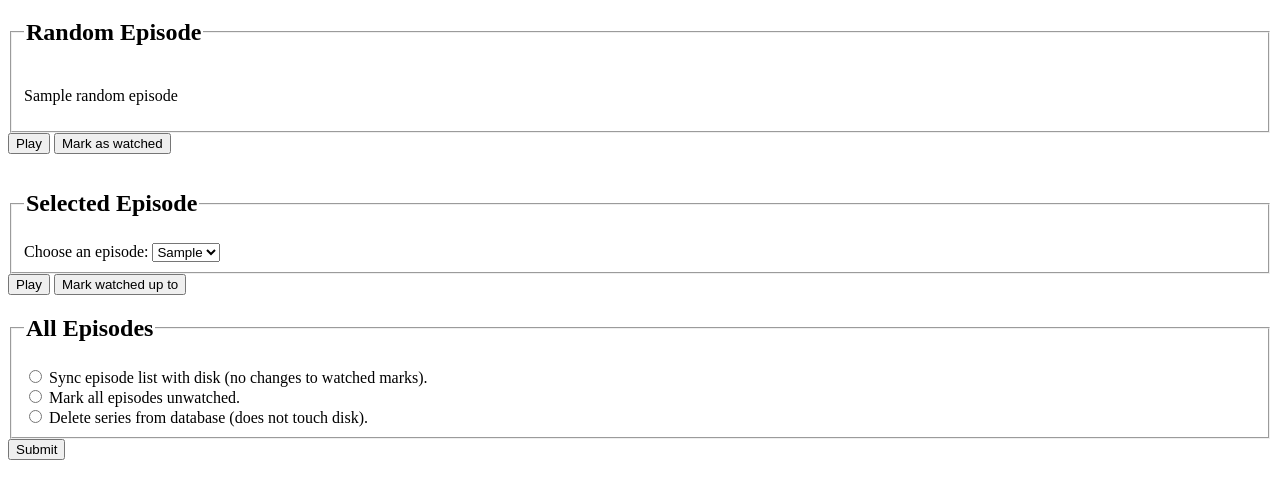
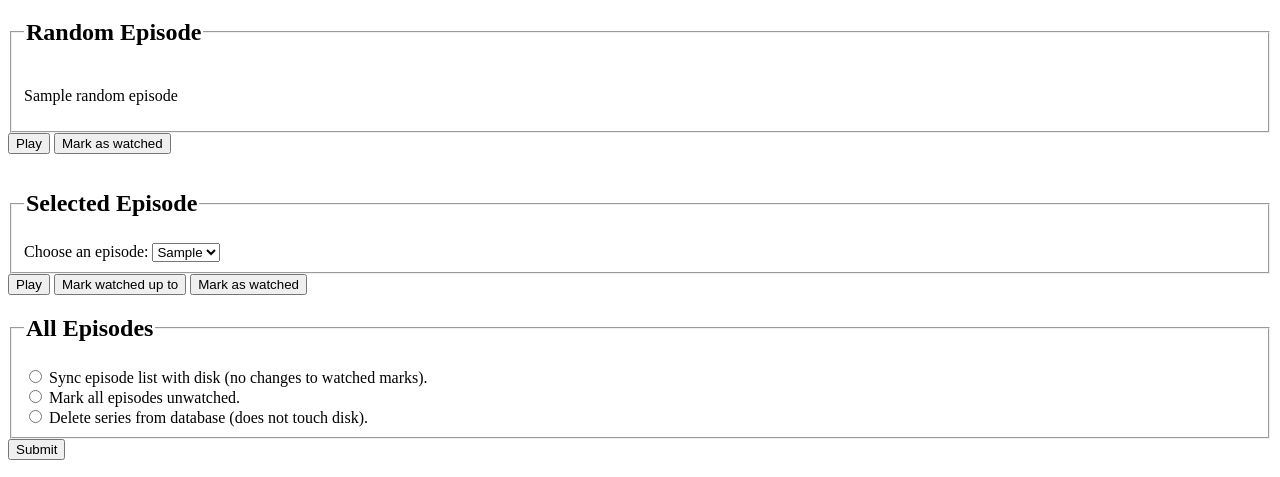
Before and after one commit to arconis2020/smb_to_kodi, a Django app: template smb_to_kodi/tv/templates/tv/series_detail.html in a window 1280 px wide. Shown: the part 257-734 px from the top of the page. Run offline with Django 4.2, Linux system fonts and the light colour scheme; tables that the repository leaves empty hold one stand-in row (values such as "Sample post"); the template is opened without the code that fills it: values that come from a table or form of the project are taken from there, most other values are stand-ins (such as "Sample title", 1, 10 or a date in 2020).

Commit message:
Fixes #2

```diff
--- a/smb_to_kodi/tv/templates/tv/series_detail.html
+++ b/smb_to_kodi/tv/templates/tv/series_detail.html
@@ -33,6 +33,7 @@
 </fieldset>
 <input type="submit" value="Play" formaction="{% url 'tv:play' shortname=shortname series=series_name %}">
 <input type="submit" value="Mark watched up to" formaction="{% url 'tv:mark_watched_up_to' shortname=shortname series=series_name %}">
+<input type="submit" value="Mark as watched" formaction="{% url 'tv:watched' shortname=shortname series=series_name %}">
 <form method="post">
 {% csrf_token %}
 <fieldset>
```
